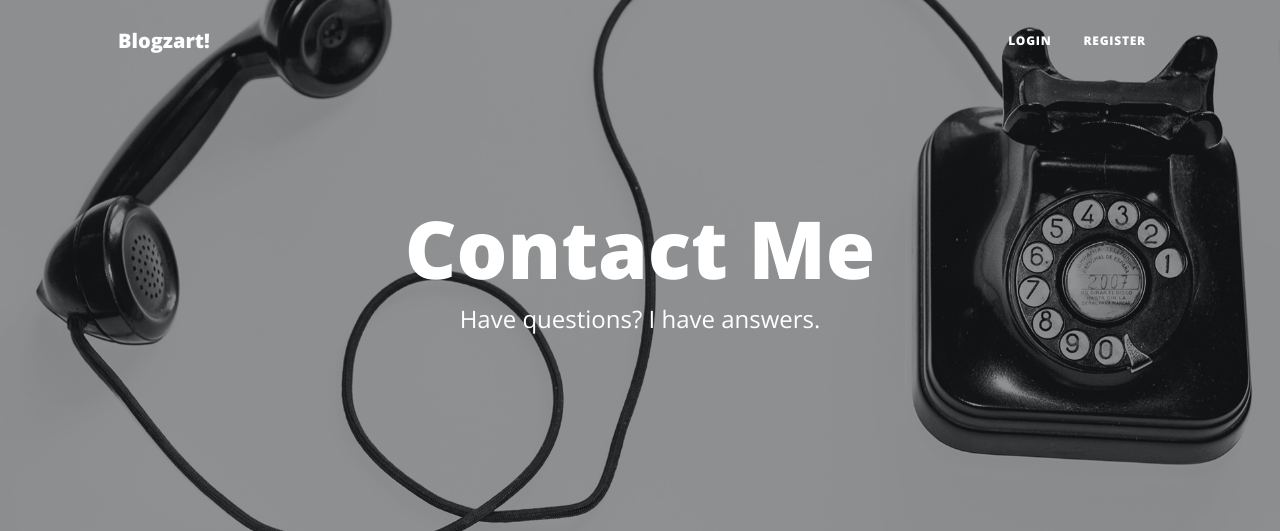
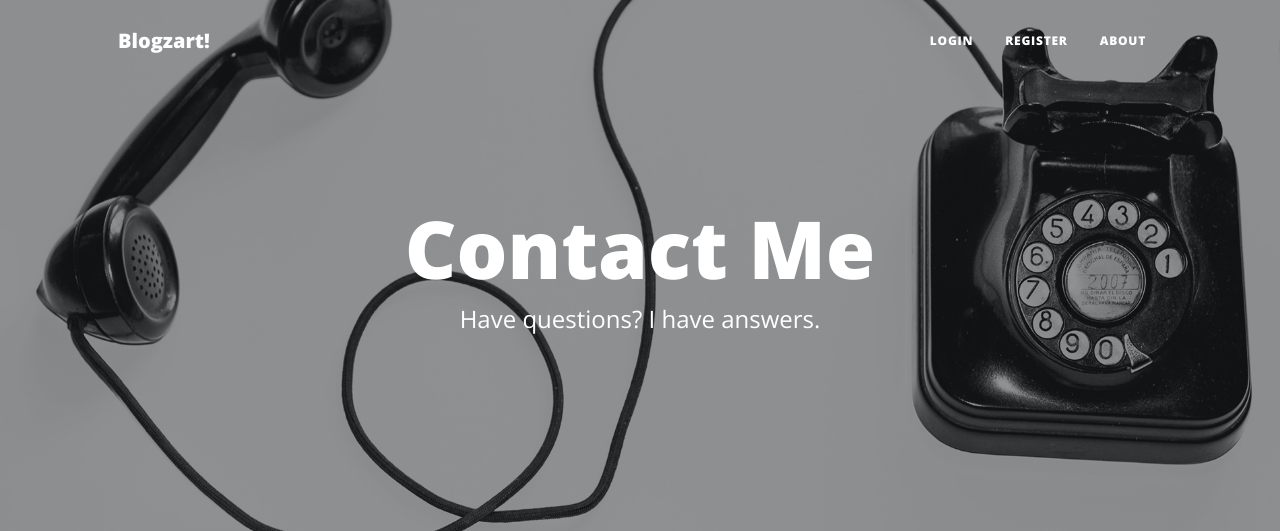
Before and after one commit to rakibulhaque9954/blog_remastered, a Flask app: page /blog/contact_me in a window 1280 px wide. Shown: the top 531 px of the page. Run offline with Flask 3, Linux system fonts and the light colour scheme; some libraries are stand-ins or nearby versions.

Commit message:
Update header.html

```diff
--- a/templates/header.html
+++ b/templates/header.html
@@ -46,7 +46,7 @@
             <a class="nav-link px-lg-3 py-3 py-lg-4" href="{{ url_for('logout') }}">Log Out</a>
           </li>
                 {% endif %}
-                {% if request.path != url_for('about') and logged_in and current_user.is_admin %}
+                {% if request.path != url_for('about') %}
                 <li class="nav-item"><a class="nav-link px-lg-3 py-3 py-lg-4" href="{{ url_for('about') }}">About</a>
                 </li>
                 {% endif %}
```
